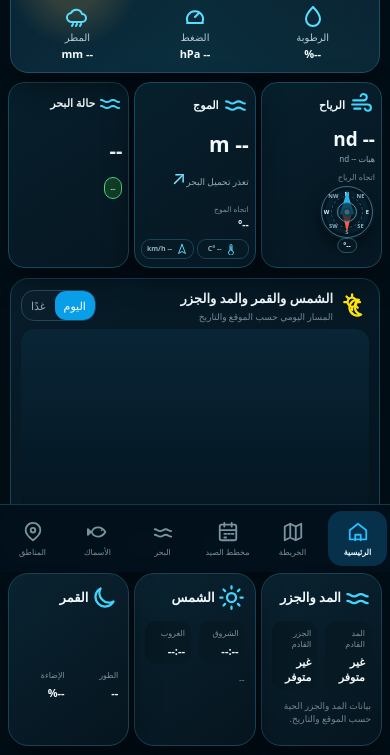
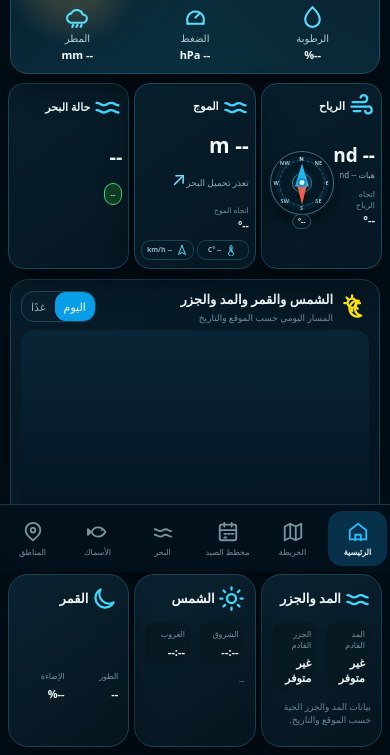
Before and after one commit to trabelsik514-cmd/PRO-KAYAK-FICHING, a plain HTML site: page index.html in a window 390 px wide. Shown: the part 272-1027 px from the top of the page. Drawn offline with Linux system fonts and the light colour scheme; no server answers.

Commit message:
Stabilize mobile icon sizing and isolate wind compass

```diff
--- a/css/style.css
+++ b/css/style.css
@@ -466,3 +466,178 @@ body{background:#020f18;color:#f4fbff}
   .wind-card .compass-needle i{border-left-width:7px;border-right-width:7px;border-bottom-width:23px}
   .wind-card .compass-needle i:after{left:-5px;top:21px;border-left-width:5px;border-right-width:5px;border-top-width:20px}
 }
+
+
+/* ===== VERIFIED FINAL MOBILE ICON + COMPASS PATCH =====
+   One isolated compass layout. Later rules intentionally override
+   the older duplicate compass rules above. */
+.ui-icon,
+.weather-symbol,
+.hour-weather-svg,
+.moon-symbol{overflow:visible}
+
+.weather-icon .weather-symbol{
+  width:82px!important;
+  height:82px!important;
+  color:#eafaff;
+  filter:drop-shadow(0 6px 12px #0009);
+}
+
+.card-title>.ui-icon,
+.real-icon .ui-icon,
+.weather-meta .ui-icon,
+.bottom-nav .ui-icon,
+.search-action .ui-icon,
+.location-pill .ui-icon{
+  background:transparent!important;
+  border:0!important;
+  box-shadow:none!important;
+}
+
+.wind-card{position:relative;overflow:hidden}
+
+.wind-card .wind-data{
+  position:relative;
+  display:grid;
+  grid-template-columns:minmax(0,1fr) 82px;
+  align-items:center;
+  gap:8px;
+  min-height:128px;
+  padding:0!important;
+}
+
+.wind-card .wind-values{
+  min-width:0;
+  padding:0!important;
+}
+
+.wind-card .wind-values #wind{
+  display:block;
+  white-space:nowrap;
+}
+
+.wind-card .wind-values #gust{
+  display:block;
+  white-space:nowrap;
+}
+
+.wind-card .wind-direction-text{
+  margin-top:12px!important;
+  display:flex;
+  flex-direction:column;
+  align-items:flex-start;
+  gap:2px;
+}
+
+.wind-card .compass-pro{
+  position:relative!important;
+  inset:auto!important;
+  width:78px!important;
+  height:78px!important;
+  margin:0 auto!important;
+  transform:none!important;
+  z-index:2;
+  flex:none;
+  border:1px solid #3d7082;
+  border-radius:50%;
+  background:
+    radial-gradient(circle at 50% 50%,#0b3140 0 14%,#061b27 15% 48%,#082738 49% 61%,#061722 62% 100%);
+  box-shadow:
+    0 0 0 2px #061a25,
+    0 7px 16px #0009,
+    inset 0 0 14px #03131e;
+}
+
+.wind-card .compass-ring span{
+  font-size:7px!important;
+  font-weight:700;
+  color:#9fc3d1;
+}
+
+.wind-card .compass-ring span:first-child{color:#eafaff}
+
+.wind-card .compass-ticks{
+  inset:10px!important;
+  border-color:#3d7182!important;
+}
+
+.wind-card .compass-needle{
+  height:52px!important;
+  z-index:3;
+}
+
+.wind-card .compass-degree{
+  bottom:-17px!important;
+  font-size:7px!important;
+  padding:2px 5px!important;
+  z-index:4;
+}
+
+@media(max-width:700px){
+  .wind-card .wind-data{
+    grid-template-columns:minmax(0,1fr) 76px;
+    gap:5px;
+    min-height:128px;
+  }
+
+  .wind-card .compass-pro{
+    width:72px!important;
+    height:72px!important;
+  }
+
+  .wind-card .compass-needle{height:48px!important}
+  .wind-card .compass-degree{bottom:-15px!important}
+
+  .wind-card .wind-values #wind{
+    font-size:22px!important;
+  }
+
+  .wind-card .wind-values #gust{
+    font-size:8px!important;
+  }
+
+  .wind-card .wind-direction-text{
+    margin-top:8px!important;
+  }
+
+  .wind-card .wind-direction-text small{font-size:8px!important}
+  .wind-card .wind-direction-text b{font-size:11px!important}
+
+  .weather-icon .weather-symbol{
+    width:64px!important;
+    height:64px!important;
+  }
+}
+
+@media(max-width:390px){
+  .wind-card .wind-data{
+    grid-template-columns:minmax(0,1fr) 68px;
+  }
+
+  .wind-card .compass-pro{
+    width:64px!important;
+    height:64px!important;
+  }
+
+  .wind-card .compass-needle{height:43px!important}
+  .wind-card .compass-ring span{font-size:5.5px!important}
+  .wind-card .compass-ticks{inset:8px!important}
+  .wind-card .wind-values #wind{font-size:19px!important}
+}
+
+/* Never show a broken weather glyph as a square/photo. */
+.weather-icon,
+.weather-icon::before,
+.weather-icon::after{
+  background:none!important;
+  border:0!important;
+  box-shadow:none!important;
+}
+
+/* Stable icon sizing across all dashboard cards. */
+.card-title>.ui-icon{width:29px;height:29px}
+.real-icon .ui-icon{width:29px;height:29px}
+.weather-meta .ui-icon{width:25px;height:25px}
+.bottom-nav .ui-icon{width:27px;height:27px}
+.search-action .ui-icon{width:22px;height:22px}
+.location-pill .ui-icon{width:27px;height:27px}
```
